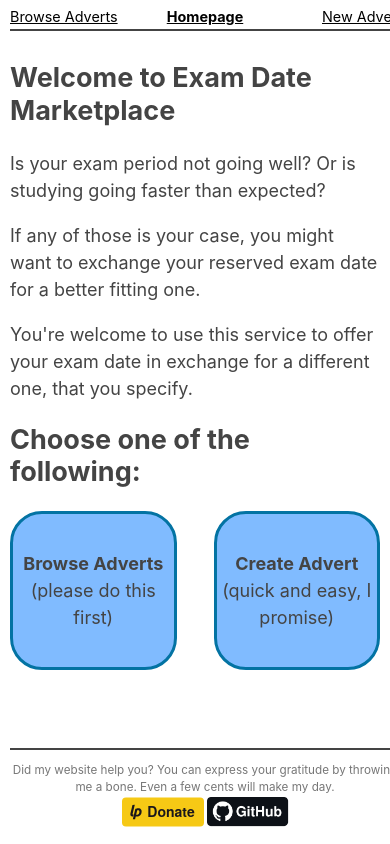
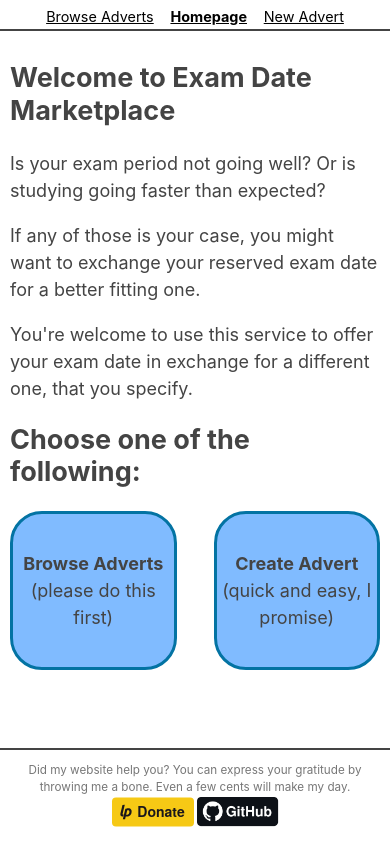
Before and after one commit to ShadyMedic/TerminoveTrziste, a PHP site: page / in a window 390 px wide. Run offline with PHP 8.4, Linux system fonts and the light colour scheme.

Commit message:
Post-deploy hotfixes, mobile responsiveness improved

```diff
--- a/Models/Database/Db.php
+++ b/Models/Database/Db.php
@@ -51,7 +51,6 @@ class Db
                 return self::$connection->lastInsertId();
             }
         } catch (PDOException $e) {
-            print_r($e);
             throw new DatabaseException('Database query wasn\'t executed successfully.', null, $e, $query,
                 $e->getCode(), $e->errorInfo[2]);
         }
--- a/Views/Board.phtml
+++ b/Views/Board.phtml
@@ -7,7 +7,7 @@
     </header>
     <article>
         <?php if (empty($adverts)) : ?>
-            <p class="error">No adverts for this subject found.</p>
+            <p class="error">No adverts found.</p>
             <p style="text-align: center;">How about <a href="/new.php">creating one</a>?</p>
         <?php else : ?>
             <table border="1" style="border-collapse: collapse">
--- a/Views/Filter.phtml
+++ b/Views/Filter.phtml
@@ -10,7 +10,8 @@
         <fieldset>
             <form method="get" action="/board.php">
                 <p style="text-align: center;">
-                    <input type="text" name="subject" placeholder="Your subject's code" required>
+                    <input type="text" name="subject" placeholder="Subject code" required style="width: 12ch;"
+                           maxlength=10>
                 </p>
                 <p style="text-align: center;">
                     <input type="submit" value="Load Adverts" style="font-size: 1.5em; font-weight: bold;">
@@ -21,7 +22,7 @@
         <fieldset>
             <form method="get">
                 <input type="search" name="search" placeholder="Your subject's name (substring search)"
-                       style="width: 85%; background-color: unset;">
+                       style="width: 99%; background-color: unset;">
                 <input type="submit" value="Load Codes">
                 <p>
                     <small style="line-height: 0.5em;">
--- a/Views/Includes/Foot.phtml
+++ b/Views/Includes/Foot.phtml
@@ -7,5 +7,31 @@
         <a href="https://github.com/ShadyMedic/TerminoveTrziste"><img alt="Contribute on GitHub" src="/public/img/github.png" class="repo-btn"></a>
     </p>
 </footer>
+<script>
+    const main = document.querySelector('main');
+    const nav = document.querySelector('nav');
+    const footer = document.querySelector('footer');
+
+    const setMainMargin = () => {
+        const navHeight = nav.offsetHeight;
+        const footerHeight = footer.offsetHeight;
+        main.style.margin = `0 auto ${footerHeight + 10}px`;
+    };
+
+    const observer = new IntersectionObserver(entries => {
+        entries.forEach(entry => {
+            if (entry.isIntersecting) {
+                setMainMargin();
+            }
+        });
+    });
+
+    observer.observe(document.documentElement);
+
+    window.addEventListener('resize', setMainMargin);
+
+    // Initial call to set the margin
+    setMainMargin();
+</script>
 </body>
 </html>
--- a/Views/NewAdvert.phtml
+++ b/Views/NewAdvert.phtml
@@ -14,7 +14,7 @@
                 <p>
                     <strong>
                         <label for="email-input">Your e-mail address:</label>
-                            <input type="email" maxlength="127" name="email" id="email-input" required style="width: 69%">
+                            <input type="email" maxlength="127" name="email" id="email-input" required style="width: 99%">
                     </strong>
                 </p>
                 <details>
@@ -59,7 +59,7 @@
                 <p>
                     <strong>
                         <label for="url-input">Link to your exam date:</label>
-                        <input type="url" maxlength="130" name="link" required id="url-input" style="width:65%">
+                        <input type="url" maxlength="130" name="link" required id="url-input" style="width:99%">
                     </strong>
                 </p>
             </fieldset>
--- a/Views/React.phtml
+++ b/Views/React.phtml
@@ -13,7 +13,7 @@
                 <p>
                     <strong>
                         <label for="email-input">Your e-mail address:</label>
-                        <input type="email" maxlength="127" name="email" id="email-input" required style="width: 69%"
+                        <input type="email" maxlength="127" name="email" id="email-input" required style="width: 99%"
                         value="<?= $_GET['email'] ?? '' ?>">
                     </strong>
                 </p>
--- a/init.php
+++ b/init.php
@@ -1,5 +1,9 @@
 <?php
 
-spl_autoload_register(function($className) { require '../'.str_replace('\\', '/', $className).'.php'; });
+spl_autoload_register(function($className) {
+    $className = explode('\\', $className);
+    array_shift($className);
+    require implode('/', $className).'.php';
+});
 # ini_set('display_errors', 1);
 # ini_set('error_reporting', E_ALL);
--- a/public/global.css
+++ b/public/global.css
@@ -8,6 +8,9 @@ body {
     padding: 0 10px;
     font: 18px/1.5 -apple-system, BlinkMacSystemFont, "Segoe UI", Roboto, "Helvetica Neue", Arial, "Noto Sans", sans-serif, "Apple Color Emoji", "Segoe UI Emoji", "Segoe UI Symbol", "Noto Color Emoji";
     color: #444;
+
+    display:flex;
+    flex-direction: column;
 }
 
 h1, h2, h3 {
@@ -17,7 +20,11 @@ h1, h2, h3 {
 @media (prefers-color-scheme: dark) {
     body {
         color: #c9d1d9;
-        background: #0d1117
+        background: #0d1117;
+    }
+
+    nav, footer {
+        background: #0d1117;
     }
 
     a:link {
@@ -32,41 +39,53 @@ h1, h2, h3 {
 
 nav {
     display: flex;
-    justify-content: space-between;
+    justify-content: center;
+    gap: 16px;
     width: 100%;
     max-width: 650px;
-    margin: 10px auto;
+    margin: 0 0 10px auto;
     color: #444;
     font-size: 0.9rem;
     line-height: 0.9rem;
+    padding-top: 10px;
     padding-bottom: 0.3rem;
     border-bottom: 2px solid #444;
     position: fixed;
     top: 0;
+    z-index: 1;
+    background-color: white;
 }
 
 nav > a {
     color: black;
     width: 20%;
+    display: table;
     text-align: center;
 }
 
 main {
-    max-height: 86vh;
     overflow-y: auto;
-    height: 86vh;
+    z-index: 0;
 }
 
 footer {
     font-size: 0.65em;
     color: #777;
     text-align: center;
-    width: 100%;
-    max-width: 650px;
+    max-width: 100%;
     margin: 10px auto 0;
     border-top: 2px solid #444;
+    padding: 0 10px;
     position: fixed;
     bottom: 0;
+    z-index: 1;
+    background-color: white;
+}
+
+@media (max-width: 650px) {
+    nav, footer {
+        left: 0;
+    }
 }
 
 img {
@@ -126,6 +145,7 @@ td, th {
     text-align: center;
     text-decoration: unset;
     color: unset;
+    align-content: center;
 }
 
 .flex > a:hover {
```
Also changed, not shown: Models/Advert.php (+23 -18 lines).
